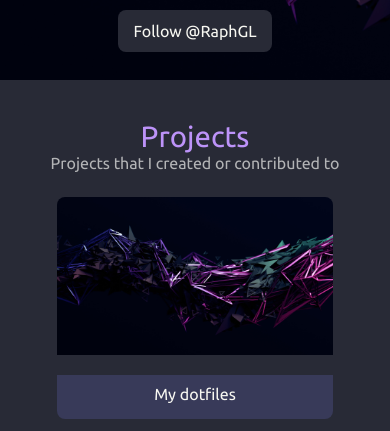
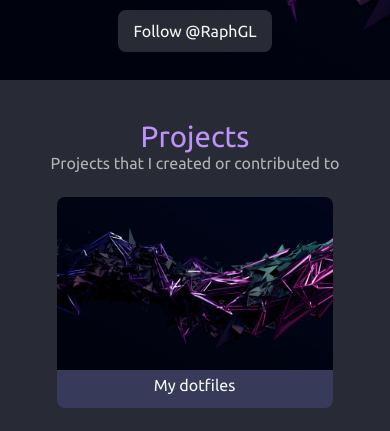
Before and after one commit to Adhenrique12/raphgl.github.io, a plain HTML site: page index.html in a window 390 px wide. Shown: the part 358-789 px from the top of the page. Drawn offline with Linux system fonts and the light colour scheme.

Commit message:
Fixed firefox breaking projects rect, footer is now responsive, about me is WIP

```diff
--- a/stylesheet.css
+++ b/stylesheet.css
@@ -216,8 +216,8 @@ header + .light-sect img {
 }
 
 .project-rect {
-        display: grid;
-        margin-bottom: 8%;
+  display: flex;
+  flex-direction: column;
 }
 
 .project-rect img {
@@ -236,11 +236,9 @@ header + .light-sect img {
   background-color: var(--light-bg);
   width: 95%;
   min-width: 276px;
-        height: 100%;
+  height: 2em;
+  padding-top: 2%;
   text-align: center;
-        padding-top: 10px;
-        margin-top: auto;
-        margin-bottom: auto;
   border-bottom-left-radius: var(--border-radius);
   border-bottom-right-radius: var(--border-radius);
 }
@@ -299,6 +297,7 @@ header + .light-sect img {
   text-align: center;
 }
 
+@media (min-width: 784px) {
   .credits {
     display: flex;
     justify-content: center;
@@ -307,6 +306,15 @@ header + .light-sect img {
   .credits div {
     margin-left: 20px;
   }
+}
+
+@media (max-width: 783) {
+  .credits {
+    display: flex;
+    flex-direction: row;
+  }
+}
+
 .credits a {
   color: var(--blue-accent);
 }
```
Lines whose indentation alone changed are shown as unchanged.
